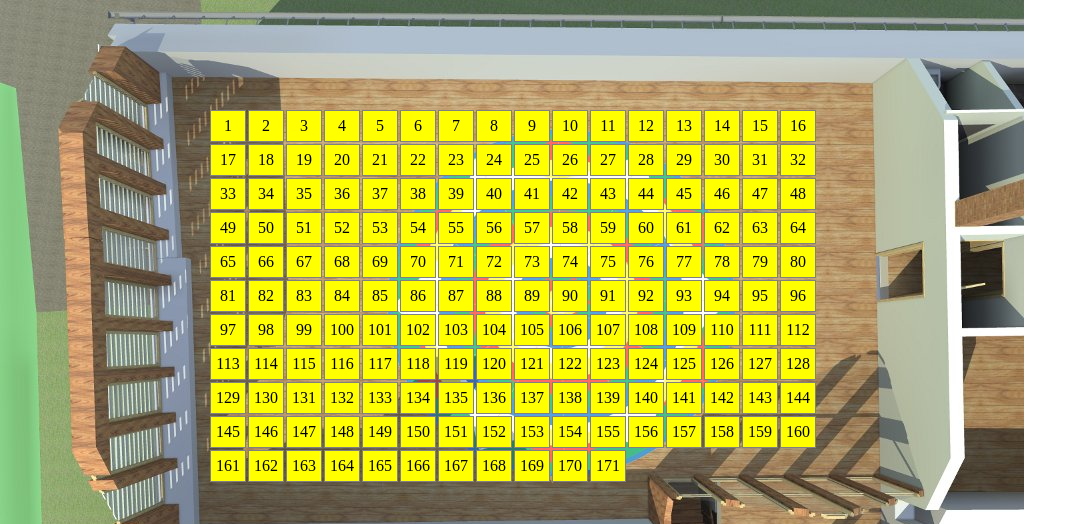
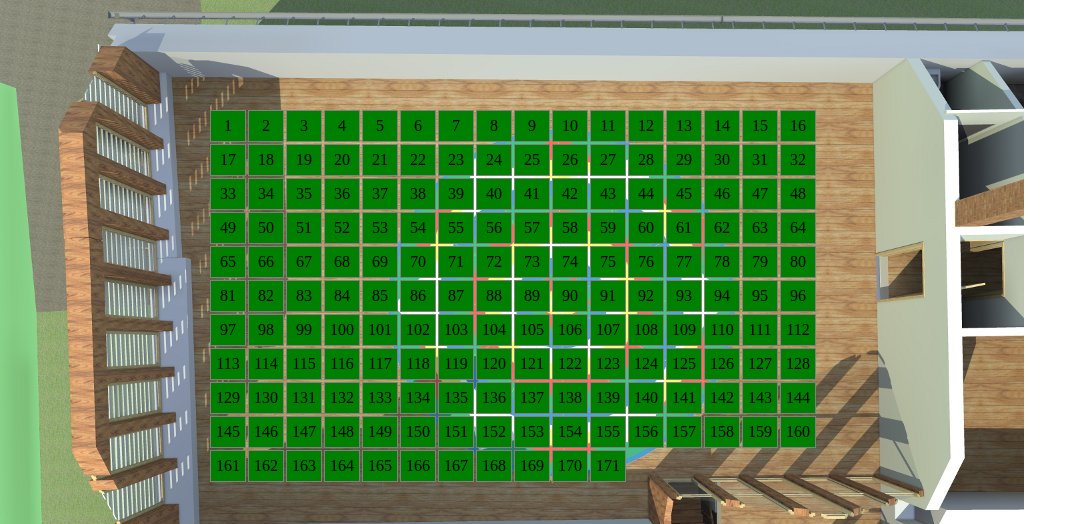
Before and after one commit to abtris/phendeling, a PHP site: page / in a window 1280 px wide. Shown: the top 524 px of the page, without its empty margins (0-1087 px from the left). Run offline with PHP 8.4, Linux system fonts and the light colour scheme.

```diff
--- a/index.php
+++ b/index.php
@@ -12,6 +12,10 @@ td {
      text-align: center;
      background: yellow;
      color: black;
+}
+
+td.selled {
+    background: green;
 }
 
 table {
@@ -43,7 +47,7 @@ for ($j = 0; $j < $cols; $j++) {
     echo "<tr>";
 
     for ($i = 0; $i < $rows; $i++) {
-         echo "<td id='$l' title='$l - test text'>$l</td>";
+         echo "<td id='$l' class='selled' title='$l - test text'>$l</td>";
          $l++;
     }
 
@@ -53,7 +57,7 @@ for ($j = 0; $j < $cols; $j++) {
 
 echo "<tr>";
 for ($i = 0; $i < $extra; $i++) {
-     echo "<td id='$l'>$l</td>";
+     echo "<td class='selled' ''id='$l'>$l</td>";
      $l++;
 }
 echo "</tr>\n";
```
Also changed, not shown: background.jpg (deleted), background_1280.jpg (deleted).
